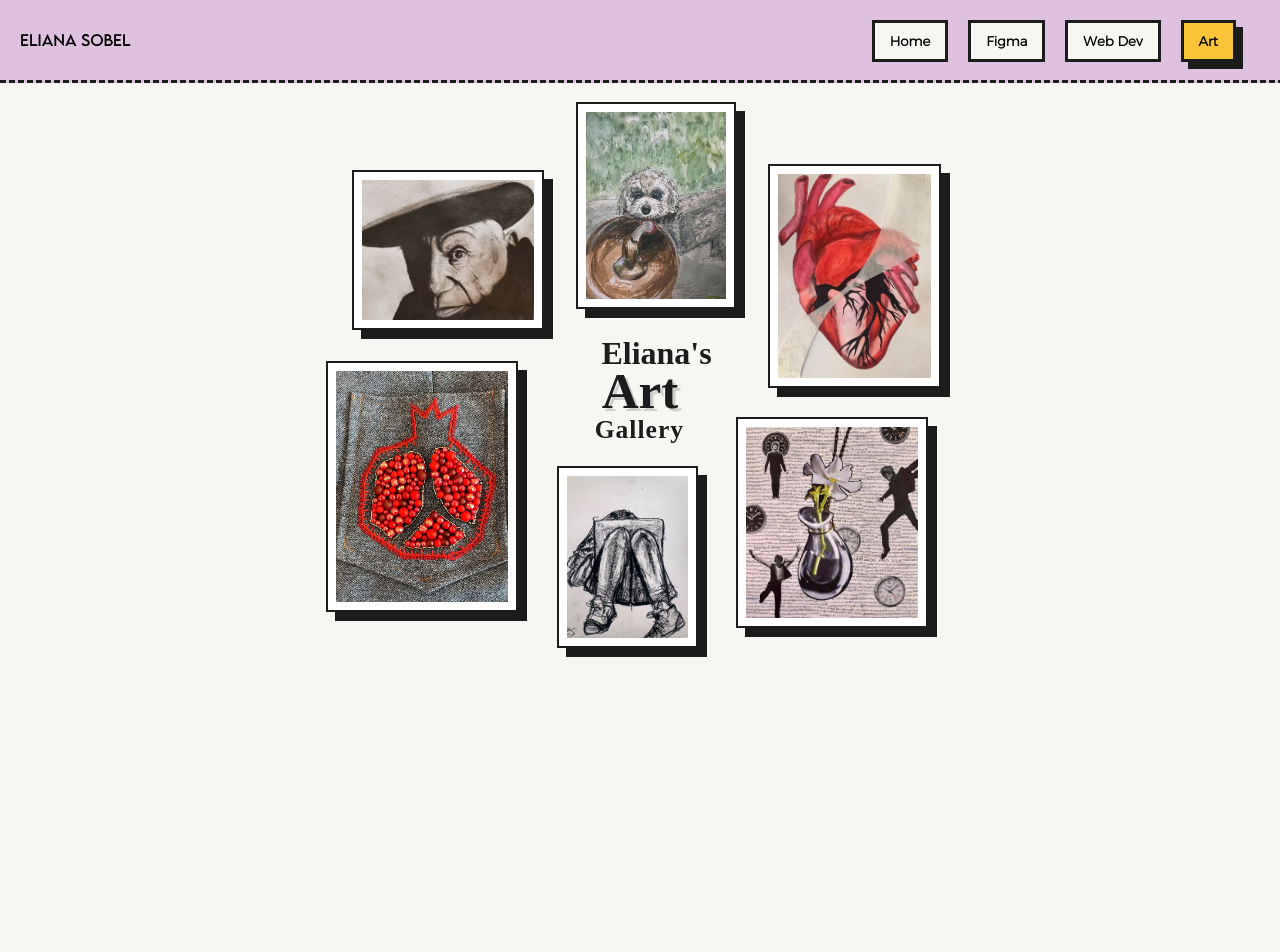
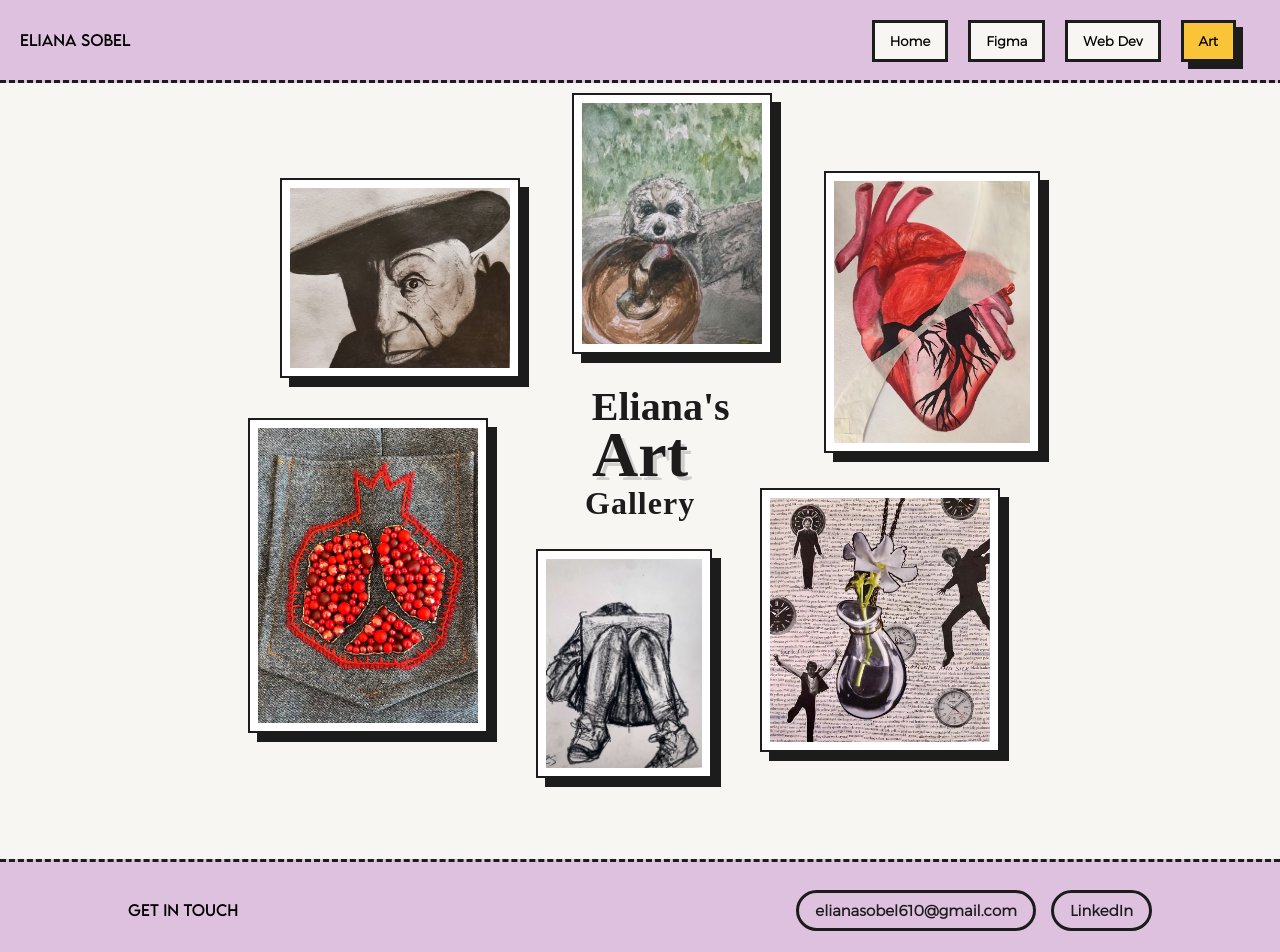
Before and after one commit to ellesobel/my-ux-portfolio, a Next.js app: page /other in a window 1280 px wide. Shown: the top 952 px of the page. Before the commit the page ends 816 px from the top, so only its background shows below. Built offline with nearby package versions, Linux system fonts and the light colour scheme; a web font is replaced by a local one.

Commit message:
more gallery edits, make larger, add frame shake

```diff
--- a/components/contactform.tsx
+++ b/components/contactform.tsx
@@ -4,13 +4,13 @@ import Link from "next/link";
 
 function ContactForm() {
     return (
-        <>
-            <div id="contact-form">
-                <h3>Eliana&#39;s Contact Information</h3>
-                <p>elianasobel610-at-gmail.com</p>
+        <div id="contact-form">
+            <h3>Get in touch</h3>
+            <div id="contact-links">
+                <a href="mailto:elianasobel610@gmail.com">elianasobel610@gmail.com</a>
                 <Link href="https://www.linkedin.com/in/eliana-sobel-4b1801289/">LinkedIn</Link>
             </div>
-        </>
+        </div>
     );
 }
 
--- a/styles/App.css
+++ b/styles/App.css
@@ -147,11 +147,30 @@ h3 {
    scales as one unit. */
 .art-gallery {
     position: relative;
-    width: 100%;
-    max-width: 640px;
+    /* aspect-ratio hugs where the frames actually reach (~90% tall) so there's
+       no dead space under the wall and the vertical centering reads true */
     aspect-ratio: 58 / 56;
-    margin: 10px auto 30px;
+    /* Size the whole wall to fill the screen height: width is derived from the
+       available height via the aspect-ratio, capped to the container width. */
+    width: min(100%, calc((100vh - 96px) * 58 / 51));
+    margin: 0;
     container-type: inline-size;
+}
+
+/* Fill the viewport height below the header and center the gallery within it */
+.page.art-page {
+    margin: 0;
+    min-height: calc(100vh - 78px);
+    display: flex;
+    flex-direction: column;
+    justify-content: center;
+    align-items: center;
+}
+
+/* The footer is normally pushed down 190px; on the art page bring it up
+   right below the gallery so there's no dead space */
+body:has(.art-page) footer {
+    bottom: 0;
 }
 
 .art-photos {
@@ -170,13 +189,13 @@ h3 {
 }
 
 .art-card:nth-child(2) {   /* dog */
-    left: 40%;
+    left: 41.5%;
     top: 1%;
     width: 25%;
 }
 
 .art-card:nth-child(3) {   /* heart — slightly larger than the dog */
-    left: 70%;
+    left: 73%;
     top: 11%;
     width: 27%;
 }
@@ -233,12 +252,48 @@ h3 {
 }
 
 .art-card:nth-child(6n + 6) {
-    --mat: var(--acnt-pink);
+    --mat: var(--acnt-teal);
+}
+
+/* Hovering nudges the piece like touching a painting on a nail:
+   it swings from the top and settles back straight */
+@keyframes painting-sway {
+    0% {
+        transform: rotate(0deg);
+    }
+
+    15% {
+        transform: rotate(-2.4deg);
+    }
+
+    35% {
+        transform: rotate(1.7deg);
+    }
+
+    55% {
+        transform: rotate(-1.1deg);
+    }
+
+    75% {
+        transform: rotate(0.6deg);
+    }
+
+    100% {
+        transform: rotate(0deg);
+    }
 }
 
 .art-card:hover .art-img {
     background-color: var(--mat);
     box-shadow: 13px 13px 0 var(--words);
+    transform-origin: top center;
+    animation: painting-sway 0.7s ease-in-out;
+}
+
+@media (prefers-reduced-motion: reduce) {
+    .art-card:hover .art-img {
+        animation: none;
+    }
 }
 
 /* Central decorative title — the three Figma display fonts */
@@ -284,10 +339,10 @@ h3 {
 /* Caption revealed on hover, styled like the site's dark labels */
 .art-caption {
     position: absolute;
-    left: 20px;
-    right: 12px;
-    bottom: 14px;
-    padding: 10px 14px;
+    left: 10%;
+    right: 2%;
+    bottom: 2%;
+    padding: 8px 12px;
     background-color: var(--words);
     /* border-radius: 12px; */
     opacity: 0;
@@ -585,34 +640,78 @@ main {
 }
 
 #contact-form {
-    padding-top: 35px;
-    padding-bottom: 35px;
+    display: flex;
+    flex-wrap: wrap;
+    align-items: center;
+    justify-content: space-between;
+    gap: 15px 30px;
+    padding: 28px 10%;
+}
+
+#contact-form h3 {
+    margin: 0;
+    font-size: 15px;
+}
+
+#contact-links {
+    display: flex;
+    flex-wrap: wrap;
+    align-items: center;
+    gap: 15px;
+}
+
+#contact-links a {
+    padding: 8px 16px;
+    border-radius: 30px;
+    border: 3px solid var(--words);
+    color: var(--words);
+    text-decoration: none;
+    font-size: 15px;
+    font-weight: 600;
+    transition: .2s ease;
+}
+
+#contact-links a:hover {
+    box-shadow: 5px 5px var(--words);
 }
 
 footer {
-    position: relative;
-    bottom: -190px;
     width: 100vw;
     font-size: 12px;
     padding-bottom: 10px;
     background-color: var(--prpl);
     border-top: 3px dashed var(--words);
+    flex-shrink: 0;
 }
 
-#content,
-#contact-form p,
-#contact-form h3,
-#contact-form a {
+#content {
     margin: 0 10%;
     transition: .3s ease;
 }
 
+/* Sticky footer on every page: #__next is a full-height flex column, so the
+   footer is always glued to the bottom — resting at the bottom of the viewport
+   when content is short, and pushed below the content on long, scrolling pages.
+   The fixed header is cleared with padding-top rather than a per-page offset. */
+#__next {
+    box-sizing: border-box;
+    min-height: 100vh;
+    padding-top: 77.6px;
+    display: flex;
+    flex-direction: column;
+}
+
+#__next main {
+    position: static;
+    top: 0;
+    flex: 1 0 auto;
+}
+
 /* Homepage only (the single page that renders #content):
-   lock it to one non-scrolling screen — header fixed at top, footer pinned to
-   the bottom, content centered between them. The full-bleed color blocks
-   (header + footer) still reach the screen edges; only the text is inset.
-   Next.js renders the app inside #__next, so the flex column lives there.
-   Every other page keeps its normal scroll with only the header fixed. */
+   additionally lock it to one non-scrolling screen — the full-height flex
+   column above already pins the footer to the bottom; here we just freeze the
+   height to the viewport and center the content between header and footer.
+   The full-bleed color blocks (header + footer) still reach the screen edges. */
 html:has(#content),
 body:has(#content) {
     height: 100vh;
@@ -620,27 +719,15 @@ body:has(#content) {
 }
 
 #__next:has(#content) {
-    box-sizing: border-box;
     height: 100vh;
-    padding-top: 77.6px;
-    display: flex;
-    flex-direction: column;
 }
 
 #__next:has(#content) main {
-    position: static;
-    top: 0;
     flex: 1 1 auto;
     min-height: 0;
     display: flex;
     flex-direction: column;
     justify-content: center;
-}
-
-#__next:has(#content) footer {
-    position: static;
-    bottom: 0;
-    flex-shrink: 0;
 }
 
 /* Shrink the contact footer on the locked homepage so it doesn't crowd content */
```
